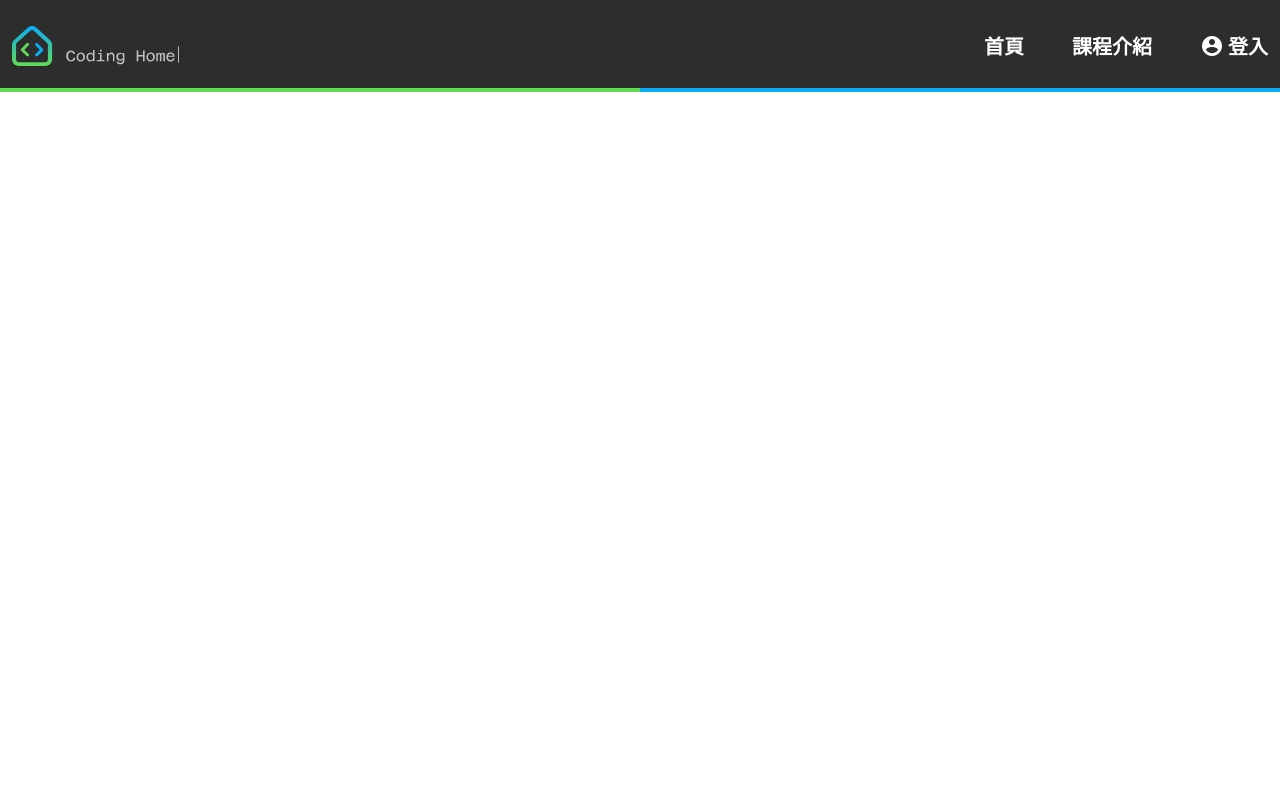
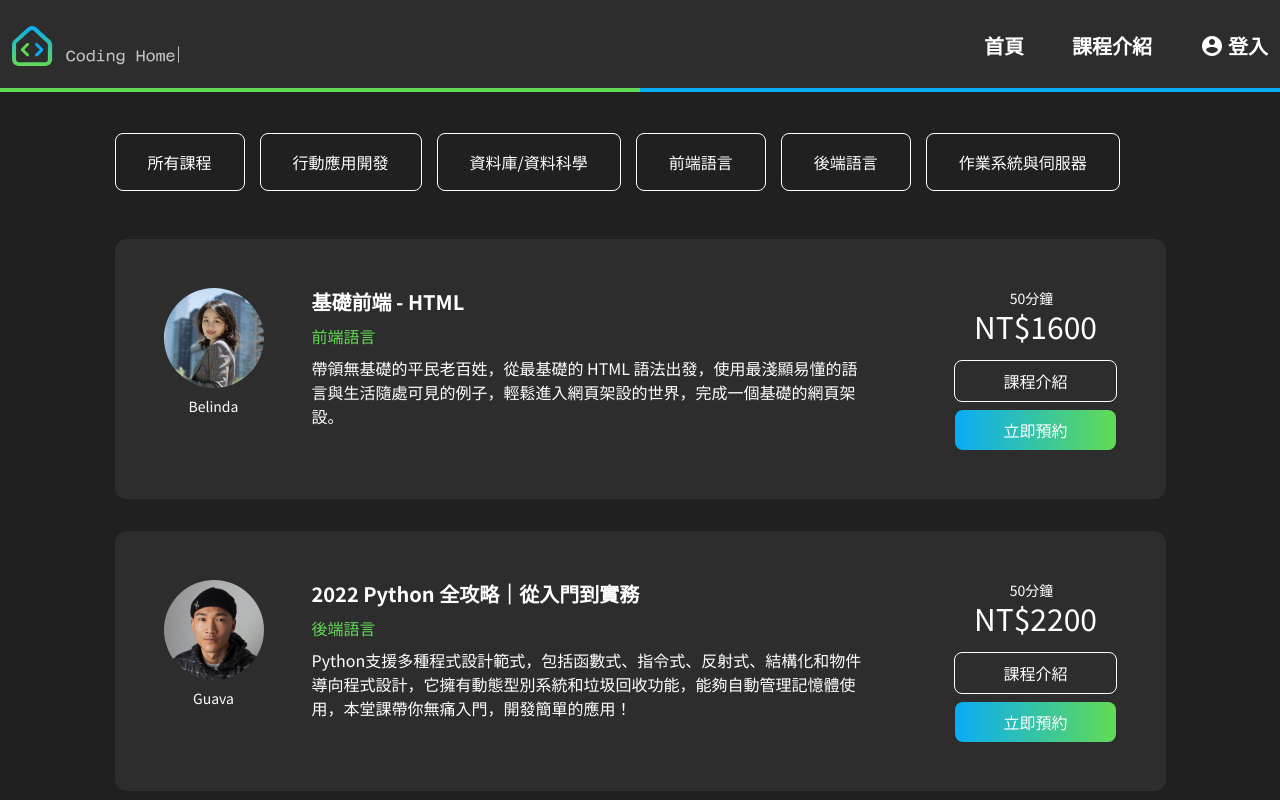
Before and after one commit to xin1126/Tutor-Template, a React (Vite) app: page /#/courseIntroduction in a window 1280 px wide. Shown: the top 800 px of the page. Built offline with nearby package versions, Linux system fonts and the light colour scheme; a web font is replaced by a local one.

Commit message:
feat: CourseIntroduction Page

```diff
--- a/src/App.tsx
+++ b/src/App.tsx
@@ -22,7 +22,9 @@ const App: React.FC = () => {
   return (
     <HashRouter>
       <Header />
-      <Element />
+      <main className="pt-[85px]">
+        <Element />
+      </main>
       <Footer />
     </HashRouter>
   )
--- /dev/null
+++ b/src/pages/courseIntroduction/components/Course.tsx
@@ -0,0 +1,63 @@
+import { FatherContext } from '../index'
+import courses from '@/lib/courseData'
+import Button from '@/components/Button'
+
+const Course: React.FC = () => {
+  const { type } = useContext(FatherContext)
+
+  const newCourse = useMemo(() => {
+    if (type === '所有課程') return courses
+    return courses.filter((item) => item.type === type)
+  }, [type])
+
+  return (
+    <ul className="container max-w-[1075px] pb-2 text-white md:pb-4">
+      {newCourse.length ? (
+        newCourse.map((item) => {
+          return (
+            <li
+              className="mb-8 rounded-xl border border-transparent bg-primary p-6 hover:border-secondary md:flex md:p-12"
+              key={item.title}
+            >
+              <div className="md:mr-12">
+                <img
+                  className="mx-auto mb-2 h-[100px] min-w-[100px] rounded-full"
+                  src={item.avatar}
+                  alt="avatar"
+                />
+                <p className="mb-6 text-center text-sm">{item.name}</p>
+              </div>
+              <div className="md:mr-12 xl:mr-[88px]">
+                <p className="mb-2 text-xl font-bold">{item.title}</p>
+                <p className="mb-2 text-secondary">{item.type}</p>
+                <p>{item.content}</p>
+              </div>
+              <div className="mt-12 border-white text-center md:mt-0">
+                <div className="mb-4 flex items-end justify-center text-3xl md:block">
+                  <p className="mr-2 text-sm">{item.time}</p>
+                  <p>{item.price}</p>
+                </div>
+                <div className="flex justify-center md:block">
+                  <div className="mb-2 mr-2 md:mr-0">
+                    <Button text="課程介紹" padding="py-2 md:px-12 px-8" />
+                  </div>
+                  <div>
+                    <Button
+                      text="立即預約"
+                      padding="py-2 md:px-12 px-8"
+                      gradient={true}
+                    ></Button>
+                  </div>
+                </div>
+              </div>
+            </li>
+          )
+        })
+      ) : (
+        <h2 className="text-center text-3xl font-bold">尚無資料</h2>
+      )}
+    </ul>
+  )
+}
+
+export default Course
--- /dev/null
+++ b/src/pages/courseIntroduction/components/Type.tsx
@@ -0,0 +1,39 @@
+import { Swiper, SwiperSlide } from 'swiper/react'
+import 'swiper/css'
+import Button from '@/components/Button'
+import { FatherContext } from '../index'
+
+const CourseCategory: React.FC = () => {
+  const { type, setText } = useContext(FatherContext)
+
+  const category = [
+    '所有課程',
+    '行動應用開發',
+    '資料庫/資料科學',
+    '前端語言',
+    '後端語言',
+    '作業系統與伺服器',
+  ]
+  return (
+    <Swiper
+      spaceBetween={15}
+      slidesPerView={'auto'}
+      className="container max-w-[1075px] pb-6 pt-12 lg:pb-12"
+    >
+      {category.map((item) => {
+        return (
+          <SwiperSlide key={item} className="w-fit">
+            <Button
+              padding="px-8 py-4"
+              text={item}
+              target={type === item}
+              onClick={() => setText(item)}
+            />
+          </SwiperSlide>
+        )
+      })}
+    </Swiper>
+  )
+}
+
+export default CourseCategory
--- /dev/null
+++ b/src/pages/courseIntroduction/index.tsx
@@ -0,0 +1,30 @@
+import Type from './components/Type'
+import Course from './components/Course'
+import { createContext } from 'react'
+
+export interface Context {
+  type: string
+  setText: (str: string) => void
+}
+
+export const FatherContext = createContext<Context>({
+  type: '',
+  setText: () => {},
+})
+
+const CourseIntroduction: React.FC = () => {
+  const [type, setText] = useState('所有課程')
+
+  return (
+    <>
+      <FatherContext.Provider value={{ type, setText }}>
+        <div className="min-h-screen bg-dark">
+          <Type />
+          <Course />
+        </div>
+      </FatherContext.Provider>
+    </>
+  )
+}
+
+export default CourseIntroduction
--- a/src/routes.tsx
+++ b/src/routes.tsx
@@ -1,12 +1,17 @@
 import React from 'react'
 import type { RouteObject } from 'react-router-dom'
 import Home from './pages/home/index'
+import CourseIntroduction from './pages/courseIntroduction/index'
 
 const routes: RouteObject[] = [
   {
     path: '/',
     element: <Home />,
   },
+  {
+    path: '/courseIntroduction',
+    element: <CourseIntroduction />,
+  },
 ]
 
 export default routes
```
